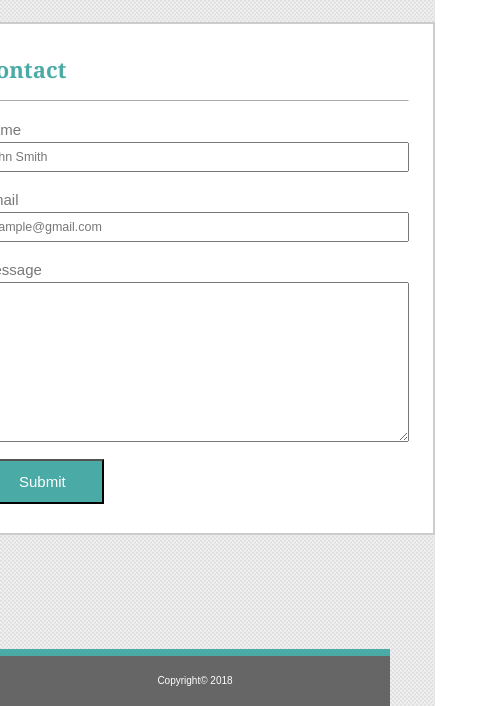
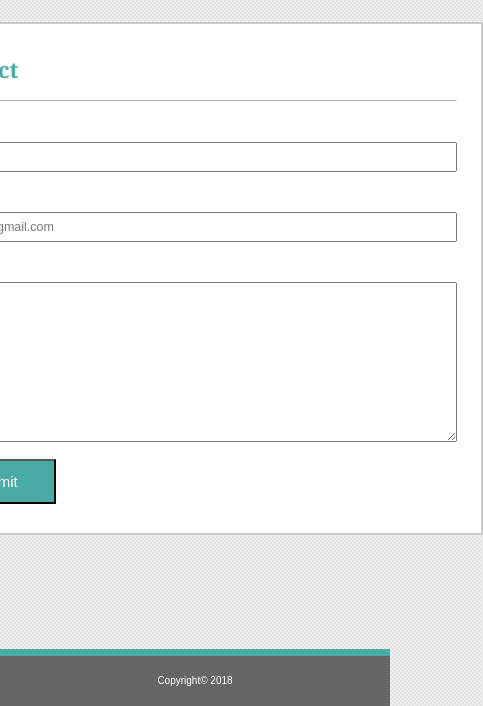
Before and after one commit to rmoj/tcb-Responsive-Portfolio, a plain HTML site: page contact.html in a window 390 px wide. Shown: the part 138-844 px from the top of the page, 483 px wide, since content can reach past the window. Drawn offline with Linux system fonts and the light colour scheme.

Commit message:
update responsiveness

```diff
--- a/assets/css/style.css
+++ b/assets/css/style.css
@@ -204,7 +204,7 @@ footer {
 
 @media screen and (max-width: 640px) {
   #main-content {
-    width: 480px;
+    width: 576px;
   }
   #headtainer {
     width: 100%;
--- a/contact.html
+++ b/contact.html
@@ -5,7 +5,7 @@
   <meta charset="UTF-8">
   <meta name="viewport" content="width=device-width, initial-scale=1.0">
   <!-- <meta http-equiv="X-UA-Compatible" content="ie=edge"> -->
-  <title>Document</title>
+  <title>Responsive Portfolio</title>
   <link rel="stylesheet" href="assets/css/reset.css">
   <!-- <link href="https://stackpath.bootstrapcdn.com/bootstrap/4.1.1/css/bootstrap.min.css" rel="stylesheet" integrity="sha384-WskhaSGFgHYWDcbwN70/dfYBj47jz9qbsMId/iRN3ewGhXQFZCSftd1LZCfmhktB" crossorigin="anonymous"> -->
   <link rel="stylesheet" href="assets/css/style.css">
```
Also changed, not shown: index.html (+1 -1 lines), portfolio.html (+1 -1 lines).
